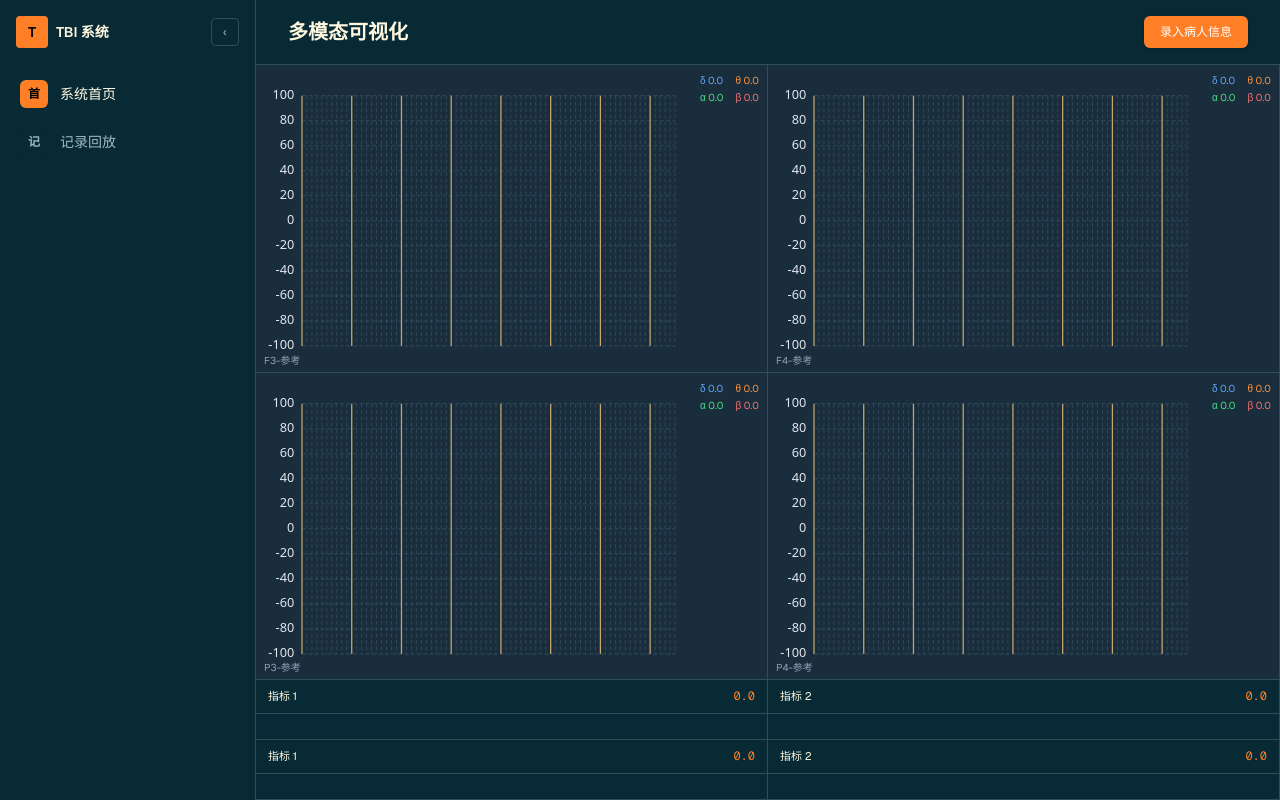
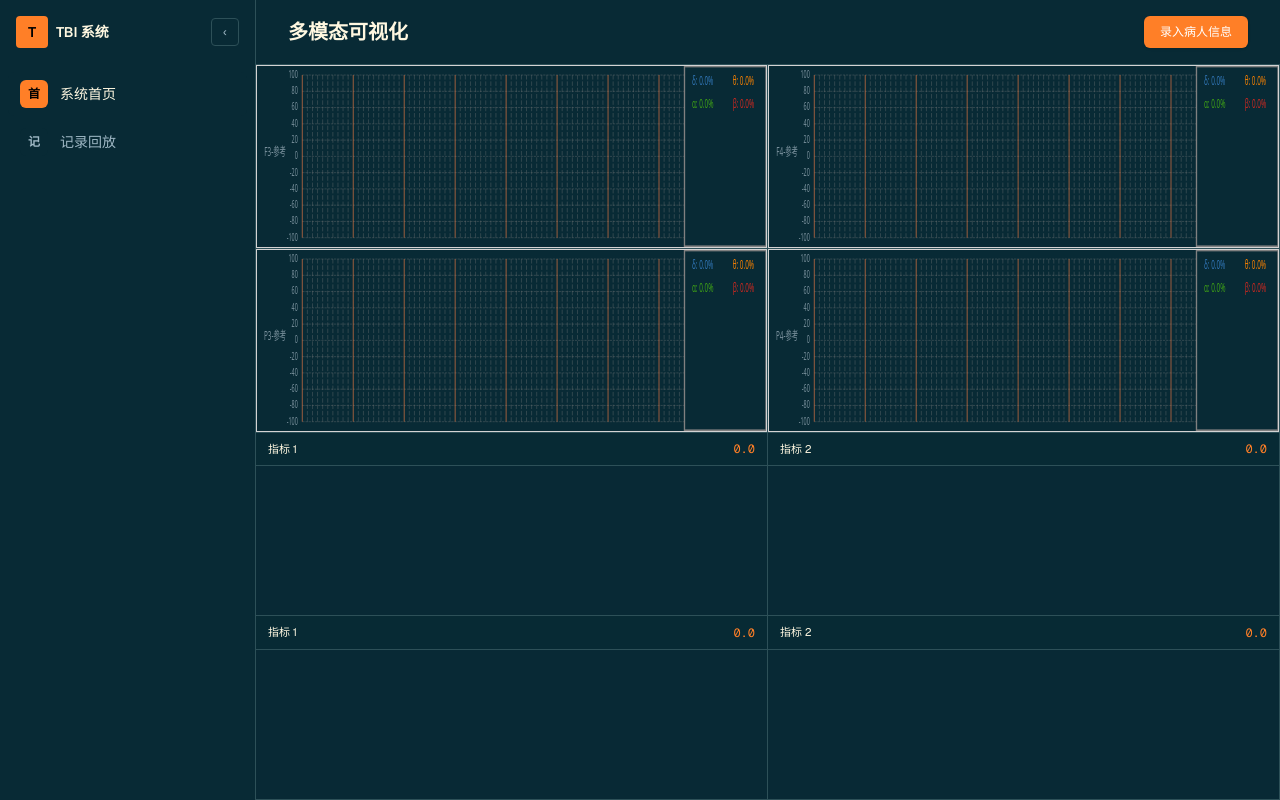
Before and after one commit to WuYiheng-Og/tbi_front_react, a Next.js app: page / in a window 1280 px wide. Built offline with nearby package versions, Linux system fonts and the light colour scheme.

Commit message:
update：完成画布的UI。

```diff
--- a/src/components/eeg-panel.tsx
+++ b/src/components/eeg-panel.tsx
@@ -1,12 +1,11 @@
 "use client";
 
-const PLOT_BG = "#1a2d3c";
-const GRID_DASHED = "#3d5a6c";
-const GRID_MAJOR = "#c4a574";
-const AXIS_TEXT = "#e2e8f0";
-const CHANNEL_TEXT = "#94a3b8";
+const PLOT_BG = "#082a35";
+const GRID_DASHED = "grey";
+const GRID_MAJOR = "#e47945";
+const AXIS_TEXT = "#7a919d";
+const LINE_COLOR = "#99dbcf";
 
-const Y_TICKS = [100, 80, 60, 40, 20, 0, -20, -40, -60, -80, -100];
 const Y_MIN = -100;
 const Y_MAX = 100;
 
@@ -15,8 +14,18 @@ const MS_PER_MINOR = 200;
 const MINORS_PER_MAJOR = 10;
 const SECONDS_PER_MAJOR = (MS_PER_MINOR * MINORS_PER_MAJOR) / 1000;
 
+const MARGIN = { top: 10, bottom: 10, left: 100, right: 0 };
+const DASHBOARD = { width: 180, height: 200, left: 0, top: -10 };
+
 const minorVertCount = (TOTAL_SECONDS * 1000) / MS_PER_MINOR;
 const majorVertCount = TOTAL_SECONDS / SECONDS_PER_MAJOR;
+
+const RBP_COLORS: Record<string, string> = {
+  δ: "#3176b7",
+  θ: "#f78000",
+  α: "#3fa116",
+  β: "#ce2820",
+};
 
 type EEGPanelCellProps = {
   channelLabel: string;
@@ -33,87 +42,95 @@ function EEGPanelCell({
   alpha = "0.0",
   beta = "0.0",
 }: EEGPanelCellProps) {
-  const paddingLeft = 36;
-  const paddingRight = 72;
-  const paddingTop = 24;
-  const paddingBottom = 20;
-  const width = 400;
-  const height = 240;
-  const plotWidth = width - paddingLeft - paddingRight;
-  const plotHeight = height - paddingTop - paddingBottom;
+  const svgWidth = 1124;
+  const svgHeight = 200;
 
-  const yToSvg = (y: number) => {
+  const chartWidth = svgWidth - MARGIN.left - MARGIN.right - DASHBOARD.width - DASHBOARD.left;
+  const chartHeight = svgHeight - MARGIN.top - MARGIN.bottom;
+
+  const chartY = (y: number) => {
     const t = (y - Y_MIN) / (Y_MAX - Y_MIN);
-    return paddingTop + (1 - t) * plotHeight;
+    return (1 - t) * chartHeight;
   };
 
   const xToSvg = (ms: number) => {
     const t = ms / (TOTAL_SECONDS * 1000);
-    return paddingLeft + t * plotWidth;
+    return MARGIN.left + t * chartWidth;
   };
 
+  const legendWidth = DASHBOARD.width;
+  const legendHeight = 100;
+  const itemWidth = legendWidth / 2;
+  const itemHeight = legendHeight / 4;
+
+  const rbpItems = [
+    { name: "δ", value: delta },
+    { name: "θ", value: theta },
+    { name: "α", value: alpha },
+    { name: "β", value: beta },
+  ];
+
   return (
-    <div className="relative flex h-full w-full flex-col border-r border-b border-dashboard-border" style={{ background: PLOT_BG }}>
-      {/* 频谱功率指示器 - 右上角 2x2 */}
-      <div className="absolute right-2 top-2 z-10 grid grid-cols-2 gap-x-3 gap-y-0.5 text-[10px]">
-        <span className="text-[#60a5fa]">δ {delta}</span>
-        <span className="text-[#fb923c]">θ {theta}</span>
-        <span className="text-[#4ade80]">α {alpha}</span>
-        <span className="text-[#f87171]">β {beta}</span>
-      </div>
-
-      {/* 网格 + Y 轴 + X 轴时间标签 */}
+    <div
+      className="relative h-full w-full border-r border-b border-dashboard-border"
+      style={{ background: PLOT_BG }}
+    >
       <svg
         className="h-full w-full"
-        viewBox={`0 0 ${width} ${height}`}
+        viewBox={`0 0 ${svgWidth} ${svgHeight}`}
         preserveAspectRatio="none"
+        style={{ border: "1px solid lightgray" }}
       >
-        {/* 水平虚线网格 (对应 Y 刻度) */}
-        {Y_TICKS.map((y) => {
-          const sy = yToSvg(y);
+        {/* 绘图区域 */}
+        <g transform={`translate(${MARGIN.left}, ${MARGIN.top})`}>
+          {/* 水平网格线 */}
+          {[
+            100, 80, 60, 40, 20, 0, -20, -40, -60, -80, -100,
+          ].map((y) => {
+            const cy = chartY(y);
             return (
               <line
                 key={y}
-              x1={paddingLeft}
-              y1={sy}
-              x2={width - paddingRight}
-              y2={sy}
+                x1={0}
+                y1={cy}
+                x2={chartWidth}
+                y2={cy}
                 stroke={GRID_DASHED}
-              strokeWidth="0.5"
-              strokeDasharray="3 2"
+                strokeDasharray="5,2"
+                strokeWidth={0.5}
               />
             );
           })}
 
-        {/* 垂直虚线 (20ms 小格) + 黄色实线 (2s 大格) */}
+          {/* 垂直网格线 - 20ms 小格虚线 + 2s 大格实线 */}
           {Array.from({ length: minorVertCount + 1 }, (_, i) => {
             const ms = i * MS_PER_MINOR;
-          const x = xToSvg(ms);
+            const x = xToSvg(ms) - MARGIN.left;
             const isMajor = i % MINORS_PER_MAJOR === 0;
             return (
               <line
                 key={i}
                 x1={x}
-              y1={paddingTop}
+                y1={0}
                 x2={x}
-              y2={height - paddingBottom}
+                y2={chartHeight}
                 stroke={isMajor ? GRID_MAJOR : GRID_DASHED}
                 strokeWidth={isMajor ? 1 : 0.5}
-              strokeDasharray={isMajor ? "0" : "3 2"}
+                strokeDasharray={isMajor ? "0" : "5,2"}
               />
             );
           })}
 
           {/* Y 轴刻度标签 */}
-        {Y_TICKS.map((y) => (
+          {[100, 80, 60, 40, 20, 0, -20, -40, -60, -80, -100].map((y) => (
             <text
               key={y}
-            x={paddingLeft - 6}
-            y={yToSvg(y)}
+              x={-10}
+              y={chartY(y)}
               textAnchor="end"
               dominantBaseline="middle"
               fill={AXIS_TEXT}
-            fontSize="10"
+              fontSize="12"
               fontFamily="system-ui, sans-serif"
             >
               {y}
@@ -121,15 +138,56 @@ function EEGPanelCell({
           ))}
 
 
-      </svg>
 
-      {/* 通道标签 - 左下角 */}
-      <div
-        className="absolute bottom-1 left-2 z-10 text-[10px]"
-        style={{ color: CHANNEL_TEXT }}
+          {/* 通道标签 - 左侧边距内，避免被裁切 */}
+          <text
+            x={-MARGIN.left / 2 - 10}
+            y={chartHeight / 2}
+            textAnchor="middle"
+            fill={AXIS_TEXT}
+            fontSize="14"
+            fontFamily="system-ui, sans-serif"
           >
             {channelLabel}
-      </div>
+          </text>
+        </g>
+
+        {/* 右侧 Dashboard 面板 */}
+        <g
+          transform={`translate(${MARGIN.left + chartWidth + DASHBOARD.left},0)`}
+        >
+          {/* 边框 */}
+          <rect
+            x={0}
+            y={0}
+            width={DASHBOARD.width}
+            height={DASHBOARD.height}
+            fill="none"
+            stroke="grey"
+            strokeWidth={3}
+          />
+
+          {/* RBP 图例 - 2x2 布局 */}
+          {rbpItems.map((item, i) => {
+            const row = Math.floor(i / 2);
+            const col = i % 2;
+            const x = col * itemWidth + itemWidth / 60;
+            const y = row * itemHeight + itemHeight / 4;
+            return (
+              <text
+                key={item.name}
+                x={x + 15}
+                y={y + 15}
+                fill={RBP_COLORS[item.name]}
+                fontSize="14"
+                fontFamily="system-ui, sans-serif"
+              >
+                {item.name}: {item.value}%
+              </text>
+            );
+          })}
+        </g>
+      </svg>
     </div>
   );
 }
```
Lines whose indentation alone changed are shown as unchanged.
